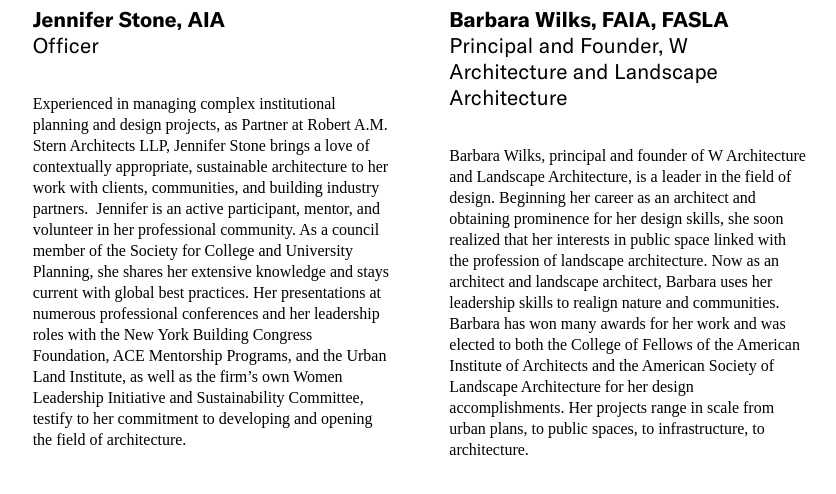
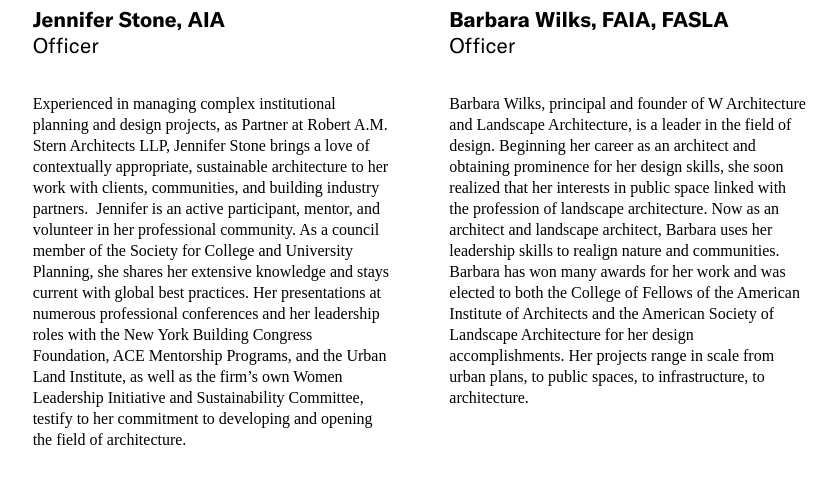
Before and after one commit to jengalas/bwaf-bbw, a Jekyll site: the page built from about/boardandstaff.md, in a window 1280 px wide and 900 px high, scrolled down 9307 px, cut to the strip 228-750 px from the top of the window. Shown: the top 494 px of the strip, without its empty margins (444-1280 px from the left). Built offline with Jekyll 4.4.1, drawn with Linux system fonts in a browser that asks for light colours; some web fonts are replaced.

Commit message:
Update from Forestry.io Aislinn McNamara updated about/boardandstaff.md

```diff
--- a/about/boardandstaff.md
+++ b/about/boardandstaff.md
@@ -271,7 +271,7 @@ page_blocks:
       Experienced in managing complex institutional planning and design projects, as Partner at Robert A.M. Stern Architects LLP, Jennifer Stone brings a love of contextually appropriate, sustainable architecture to her work with clients, communities, and building industry partners.
       Jennifer is an active participant, mentor, and volunteer in her professional community. As a council member of the Society for College and University Planning, she shares her extensive knowledge and stays current with global best practices. Her presentations at numerous professional conferences and her leadership roles with the New York Building Congress Foundation, ACE Mentorship Programs, and the Urban Land Institute, as well as the firm's own Women Leadership Initiative and Sustainability Committee, testify to her commitment to developing and opening the field of architecture.
   - title: Barbara Wilks, FAIA, FASLA
-    title_role: Principal and Founder, W Architecture and Landscape Architecture
+    title_role: Officer
     image: "/v1618329573/Barbara_Wilks_tu3wpd.jpg"
     description: "Barbara Wilks, principal and founder of W Architecture and Landscape
       Architecture, is a leader in the field of design. Beginning her career as an
```
